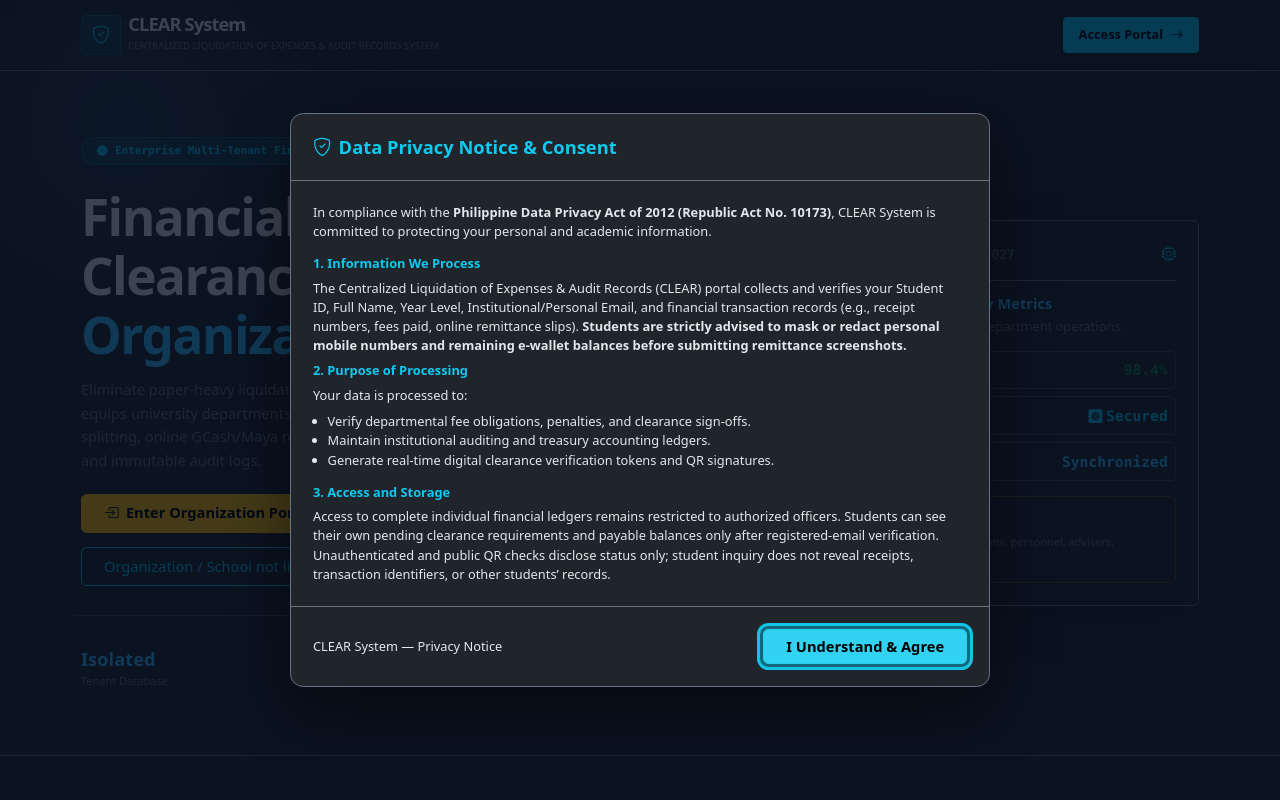
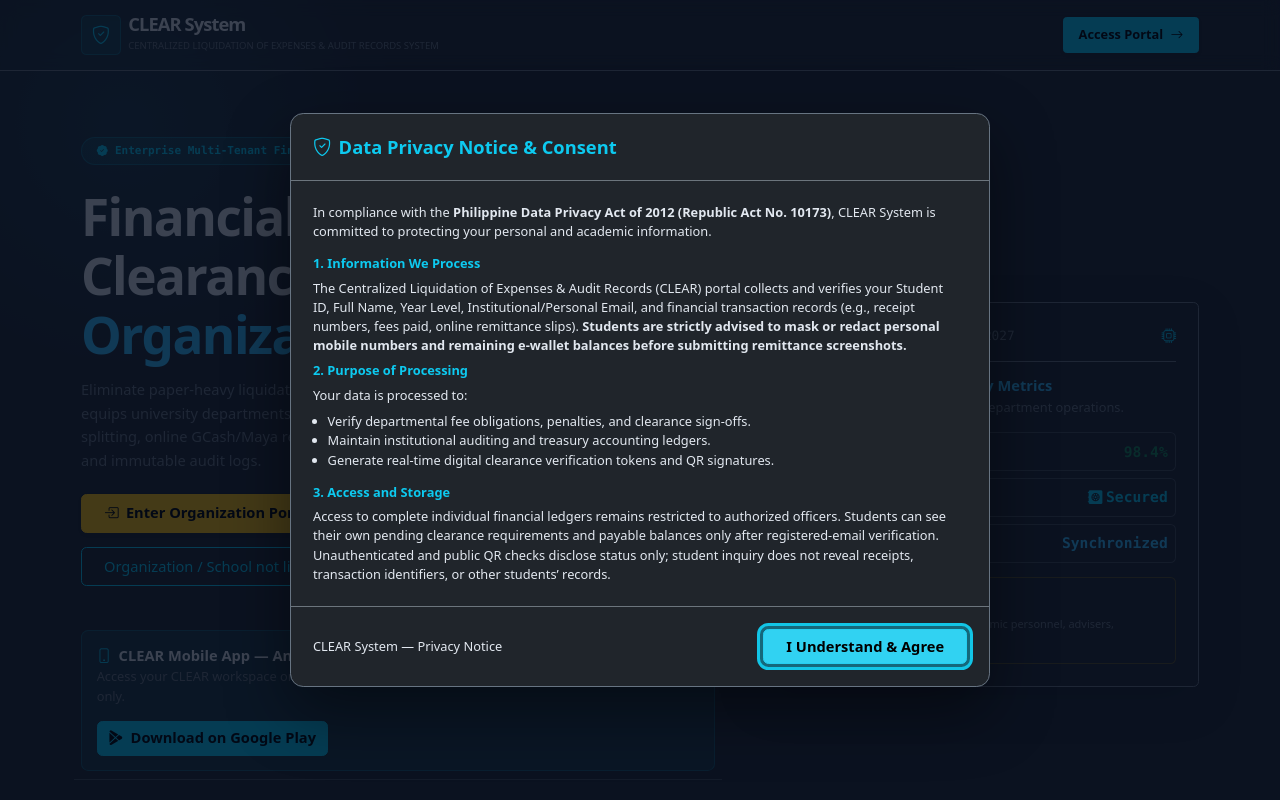
Before and after one commit to engrken/CLEAR, a Next.js app: page / in a window 1280 px wide. Shown: the top 800 px of the page. Built offline with nearby package versions, Linux system fonts and the light colour scheme; no server answers; the database is empty.

Commit message:
feat(web): advertise Android-only Play Store download on landing page

```diff
--- a/app/page.tsx
+++ b/app/page.tsx
@@ -120,6 +120,17 @@ export default async function RootPage() {
                   Explore Capabilities
                 </a>
                 <Link href="/register/organization" className="btn btn-outline-info px-4 py-2">Organization / School not listed? Register here</Link>
+              </div>
+
+              {/* Android-only native app notice: registration remains web-exclusive. */}
+              <div className="p-3 mb-4 rounded-3 border border-info border-opacity-25 bg-info bg-opacity-10 d-flex flex-wrap align-items-center justify-content-between gap-3">
+                <div>
+                  <div className="fw-bold"><i className="bi bi-phone me-2 text-info" />CLEAR Mobile App — Android only</div>
+                  <div className="text-secondary small">Access your CLEAR workspace on Android. New organization registration is available on the web only.</div>
+                </div>
+                <a className="btn btn-info fw-bold" href="https://play.google.com/store/apps/details?id=com.rupertbulquerin.clear&amp;pcampaignid=web_share" target="_blank" rel="noopener noreferrer" aria-label="Download CLEAR for Android on Google Play">
+                  <i className="bi bi-google-play me-2" />Download on Google Play
+                </a>
               </div>
 
               {/* Security & Architecture Highlights */}
```
